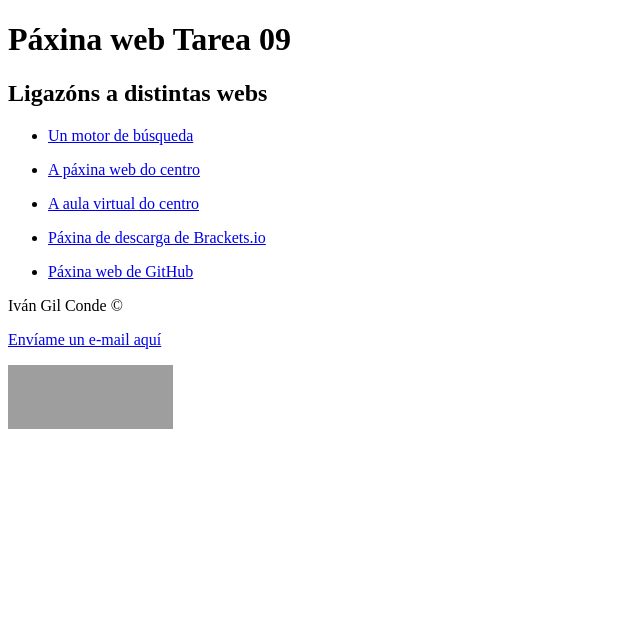
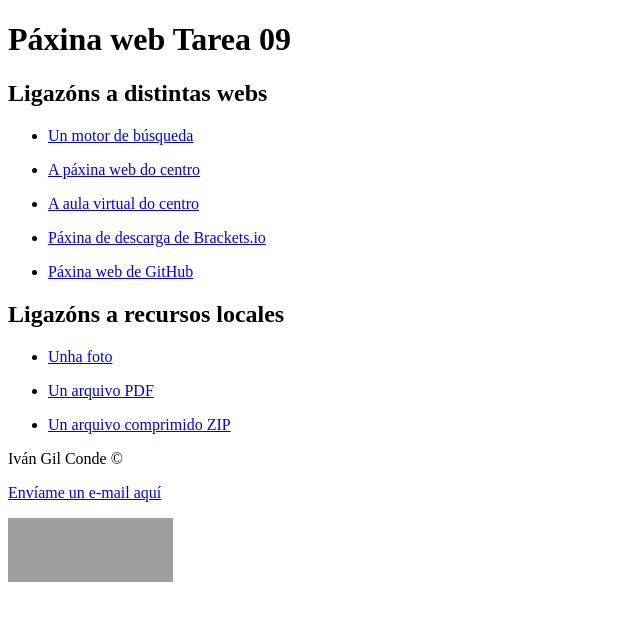
Before and after one commit to ivanbrst/UD02A01Tarea09LIMA, a plain HTML site: page index.html in a window 1280 px wide. Shown: the whole page, without its empty margins (0-640 px from the left). Drawn offline with Linux system fonts and the light colour scheme; grey boxes are pictures that could not be loaded.

Commit message:
Finalizada Tarea 09

```diff
--- a/index.html
+++ b/index.html
@@ -47,6 +47,29 @@
 
 		</section>
 
+		<section>
+
+			<header>
+
+				<h1>Ligaz&oacute;ns a recursos locales </h1>
+
+			</header>
+
+
+			<article>
+
+				<ul>
+					<li><p><a href="imagenes/ejemplo.jpg">Unha foto</a></p></li>
+					<li><p><a href="recursos/LIMADAW2021.pdf">Un arquivo PDF</a></p></li>
+					<li><p><a href="recursos/prueba.zip">Un arquivo comprimido ZIP</a></p></li>
+
+				</ul>
+
+
+			</article>
+
+		</section>
+
 		<footer>
 
 			<p> Iv&aacute;n Gil Conde ©</p>
```
